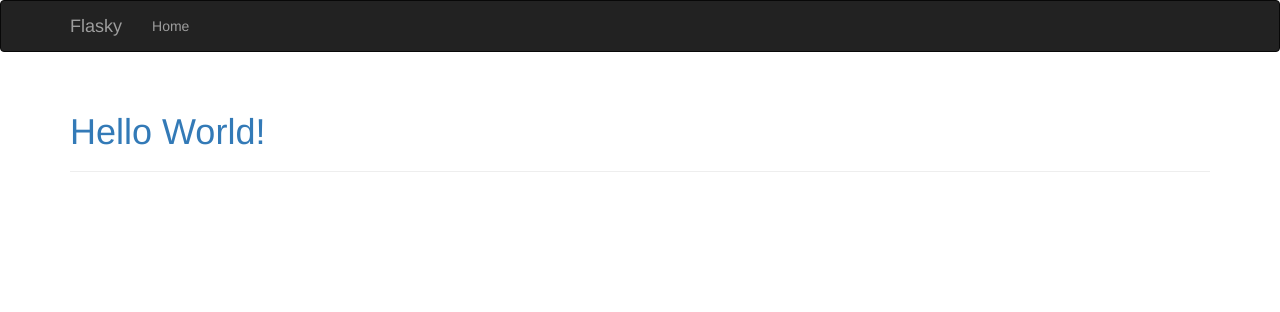
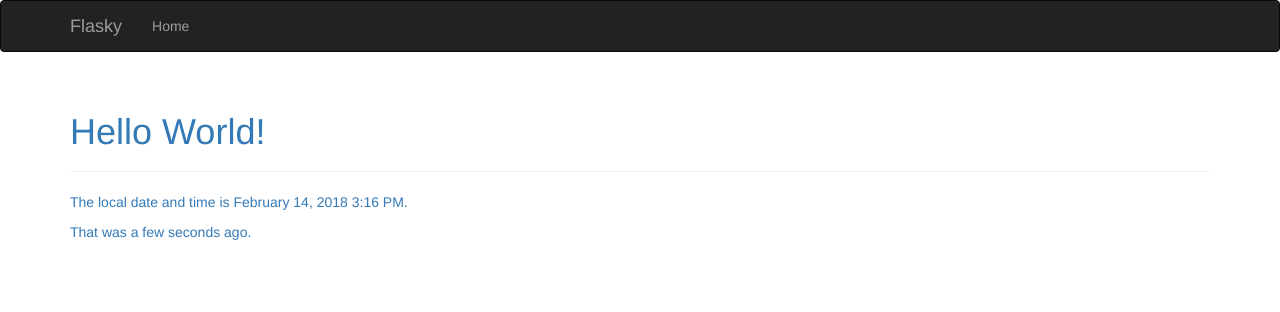
Before and after one commit to henry199101/flask_web_development_henry, a Flask app: page / in a window 1280 px wide. Shown: the top 312 px of the page. Run offline with Flask 2, Linux system fonts and the light colour scheme; some libraries are stand-ins or nearby versions.

Commit message:
首页增加时间显示。

```diff
--- a/flasky/templates/index.html
+++ b/flasky/templates/index.html
@@ -6,4 +6,6 @@
 <div class="page-header">
 	<h1>Hello World!</h1>
 </div>
+<p>The local date and time is {{ moment(current_time).format('LLL') }}.</p>
+<p>That was {{ moment(current_time).fromNow(refresh=True) }}.</p>
 {% endblock %}
```
